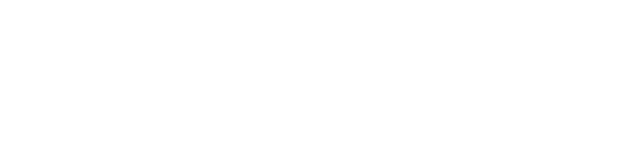
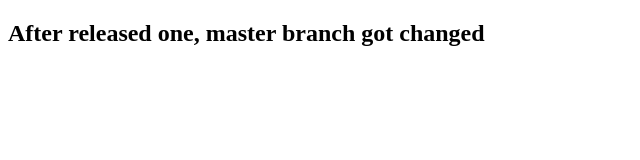
Before and after one commit to kiran-680/project2, a plain HTML site: page index.html in a window 1280 px wide. Shown: the whole page, without its empty margins (0-640 px from the left). Drawn offline with Linux system fonts and the light colour scheme.

Commit message:
changed after relased one

```diff
--- a/index.html
+++ b/index.html
@@ -6,6 +6,7 @@
     <title>Branching Strategy</title>
 </head>
 <body>
+    <h2>After released one, master branch got changed</h2>
 
 </body>
 </html>
```
